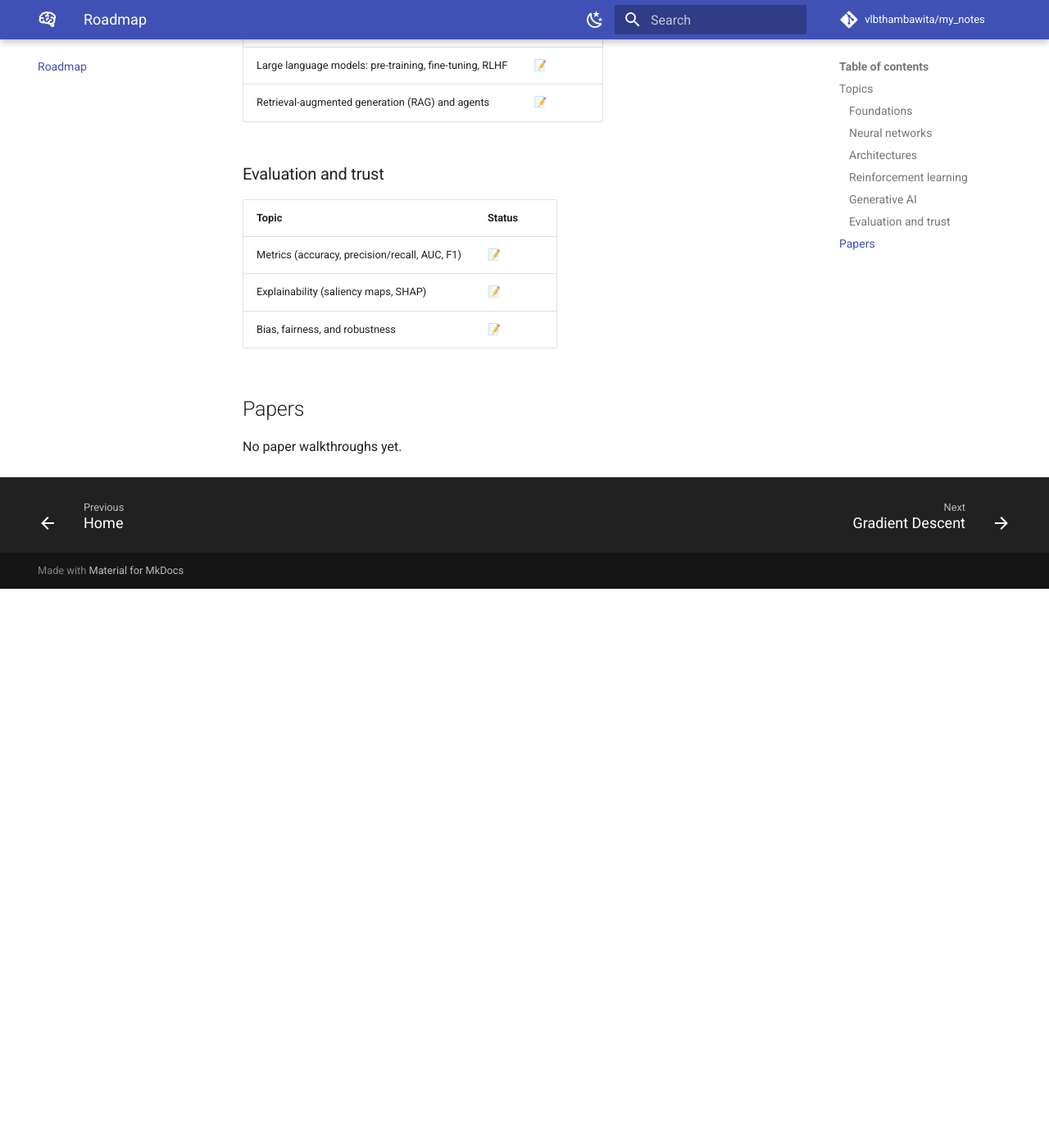
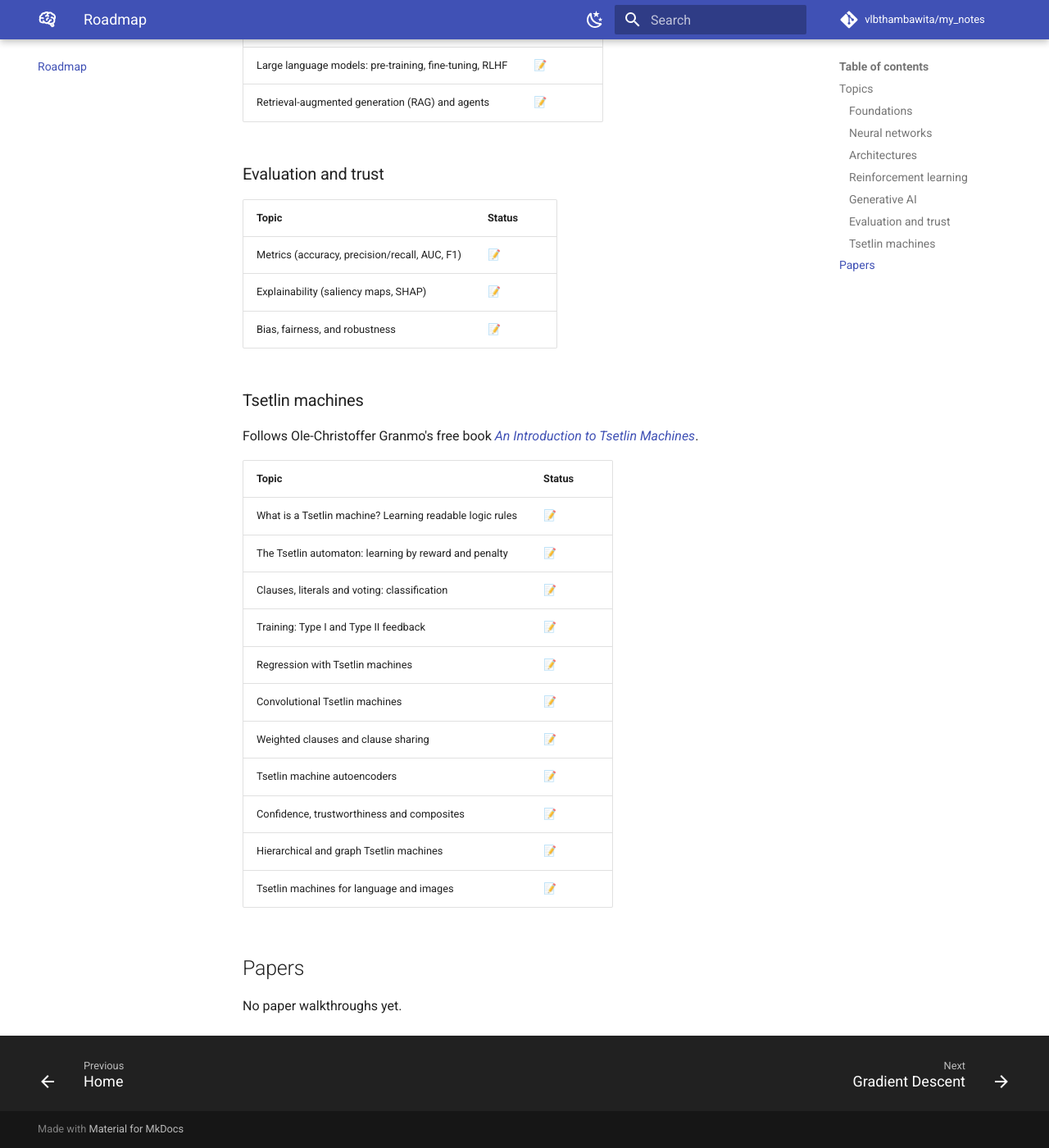
Before and after one commit to vlbthambawita/my_notes, an MkDocs documentation site: the page built from docs/roadmap.md, in a window 1280 px wide and 1400 px high, scrolled down 2303 px. Shown: the whole window at 82% size. Built offline with MkDocs 1.6.1 and Material for MkDocs 9.7.7, drawn with Linux system fonts in a browser that asks for light colours; comment, search, counter and statistics services are not loaded; before the commit the page ends 3021 px from its top, so only the background shows below that.

Commit message:
Add Tsetlin machines section to roadmap
Co-Authored-By: Claude Opus 5.5 <noreply@anthropic.com>

```diff
--- a/docs/roadmap.md
+++ b/docs/roadmap.md
@@ -63,6 +63,23 @@
 | Explainability (saliency maps, SHAP) | 📝 |
 | Bias, fairness, and robustness | 📝 |
 
+### Tsetlin machines
+Follows Ole-Christoffer Granmo's free book [*An Introduction to Tsetlin Machines*](https://tsetlinmachine.org/).
+
+| Topic | Status |
+|---|---|
+| What is a Tsetlin machine? Learning readable logic rules | 📝 |
+| The Tsetlin automaton: learning by reward and penalty | 📝 |
+| Clauses, literals and voting: classification | 📝 |
+| Training: Type I and Type II feedback | 📝 |
+| Regression with Tsetlin machines | 📝 |
+| Convolutional Tsetlin machines | 📝 |
+| Weighted clauses and clause sharing | 📝 |
+| Tsetlin machine autoencoders | 📝 |
+| Confidence, trustworthiness and composites | 📝 |
+| Hierarchical and graph Tsetlin machines | 📝 |
+| Tsetlin machines for language and images | 📝 |
+
 ## Papers
 
 No paper walkthroughs yet.
```
Also changed, not shown: PLAN.md (+13 -0 lines).
